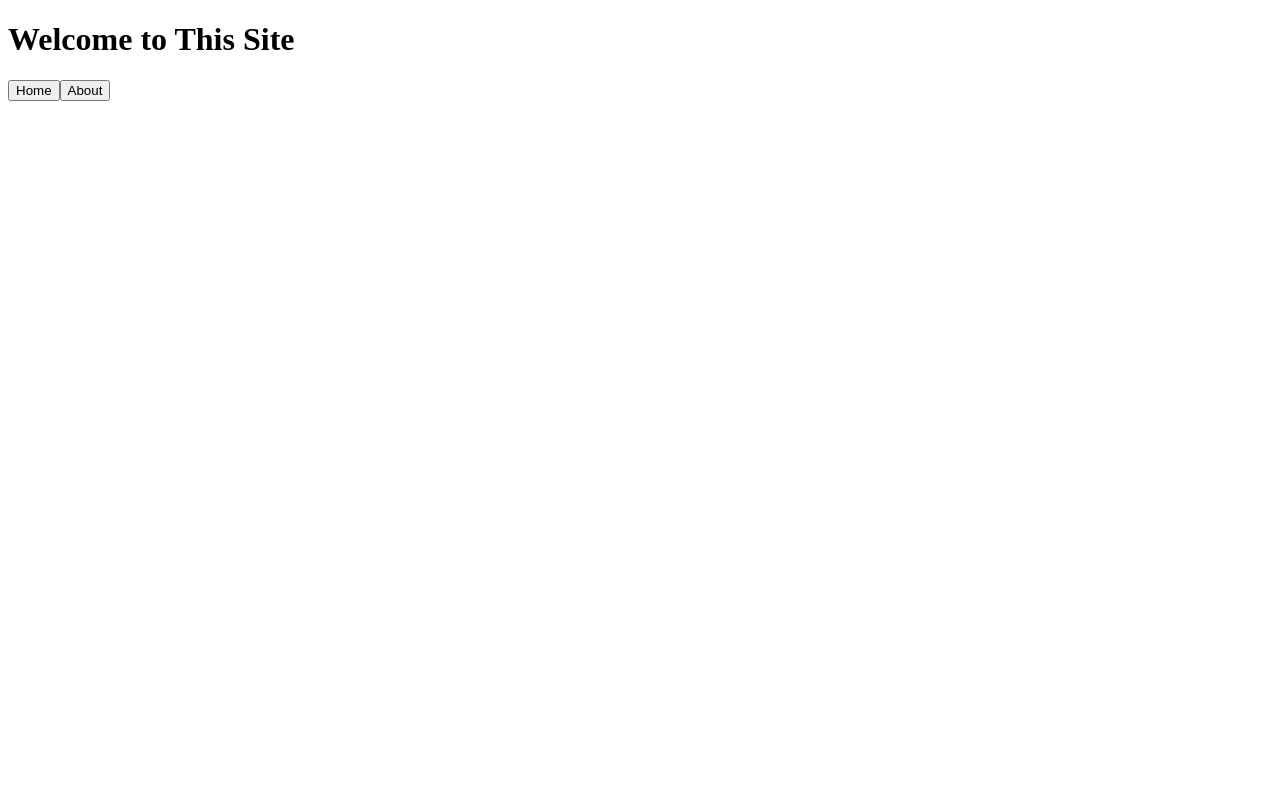
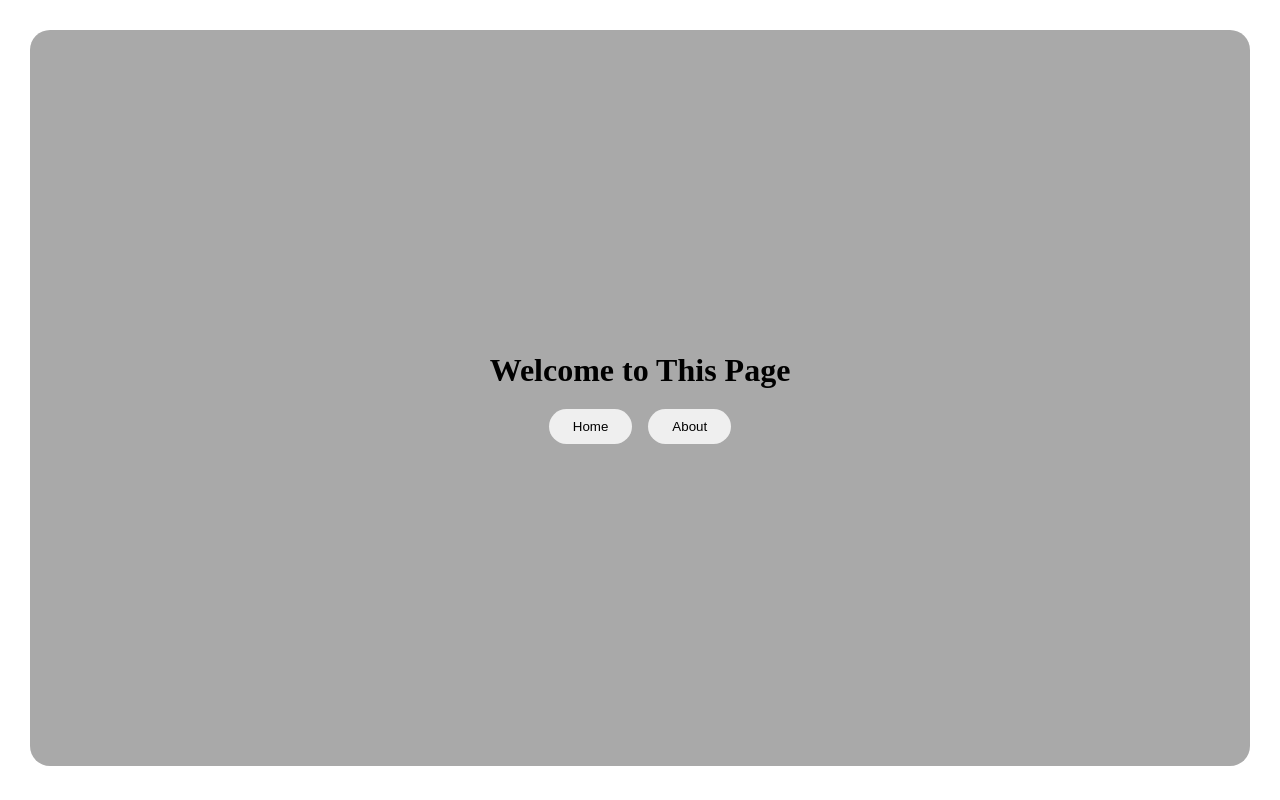
Before and after one commit to timothydarrell14-glitch/Summative-Assesment-3, a React (Vite) app in the folder Summative-Assesment/: page /Landing in a window 1280 px wide. Built offline with nearby package versions, Linux system fonts and the light colour scheme; no server answers.

Commit message:
feat: add styling and layout for main components, update navigation structure

```diff
--- a/Summative-Assesment/src/App.css
+++ b/Summative-Assesment/src/App.css
@@ -0,0 +1,23 @@
+* {
+    margin: 0;
+    padding: 0;
+    box-sizing: border-box;
+}
+
+#main {
+    display: flex;
+    flex-direction: column;
+    align-items: center;
+    justify-content: center;
+    height: 92vh;
+    background-color: darkgrey;
+    border-radius: 20px;
+    margin: 30px;
+}
+
+button {
+    padding: 10px 24px;
+    border: none;
+    border-radius: 20px;
+
+}
--- a/Summative-Assesment/src/App.jsx
+++ b/Summative-Assesment/src/App.jsx
@@ -3,12 +3,13 @@ import { Home } from "./pages/Home"
 import { Landing } from "./pages/Landing"
 import { About } from "./pages/About"
 import { ProductProvider } from "./context/ProductProvider"
+import './App.css'
 
 function App() {
     return (
         <ProductProvider>
             <Routes>
-                <Route path="/" element={<Home />} />
+                <Route path="/Home" element={<Home />} />
                 <Route path="/Landing" element={<Landing />} />
                 <Route path="/About" element={<About />} />
             </Routes>
--- a/Summative-Assesment/src/index.css
+++ b/Summative-Assesment/src/index.css
@@ -0,0 +1,5 @@
+#buttons {
+    display: flex;
+    gap: 1rem;
+    margin-top: 20px;
+}
--- a/Summative-Assesment/src/pages/About.jsx
+++ b/Summative-Assesment/src/pages/About.jsx
@@ -1,7 +1,14 @@
-import Header from "../components /Header"
-
 export const About = () => {
 return(
-        <Header />
+       <header>
+            <div>
+                <h2>Brand Name</h2>
+            </div>
+            <div>
+                <a href="#">Home</a>
+            <a href="#">About</a>
+            <a href="#">Contact Us</a>
+            </div>
+        </header>
     )
 }
--- a/Summative-Assesment/src/pages/Home.jsx
+++ b/Summative-Assesment/src/pages/Home.jsx
@@ -1,6 +1,26 @@
+
+
 
 export const Home = () => {
-    return(
-        <div></div>
+    return (
+        <>
+            <header>
+                <div>
+                    <h2>Brand Name</h2>
+                </div>
+                <div>
+                    <a href="#">Home</a>
+                    <a href="#">About</a>
+                    <a href="#">Contact Us</a>
+                </div>
+            </header>
+            <main>
+                <div>
+                    <img src="#"></img>
+                    <h1>Product Cards</h1>
+                </div>
+
+            </main>
+        </>
     )
 }
--- a/Summative-Assesment/src/pages/Landing.jsx
+++ b/Summative-Assesment/src/pages/Landing.jsx
@@ -3,12 +3,15 @@ import { useNavigate } from "react-router-dom";
 export const Landing = () => {
     const navigate = useNavigate()
 
-    return(
-    <div>
-        <h1>Welcome to This Site</h1>
-        <button onClick={() => navigate ('/Home')}>Home</button>
-        <button onClick={() => navigate ('/About')}>About</button>
-    </div>
-)
+    return (
+        <main id="main">
+
+            <h1>Welcome to This Page</h1>
+            <div id="buttons">
+                <button onClick={() => navigate('/Home')}>Home</button>
+                <button onClick={() => navigate('/About')}>About</button>
+            </div>
+        </main>
+    )
 
 }
```
